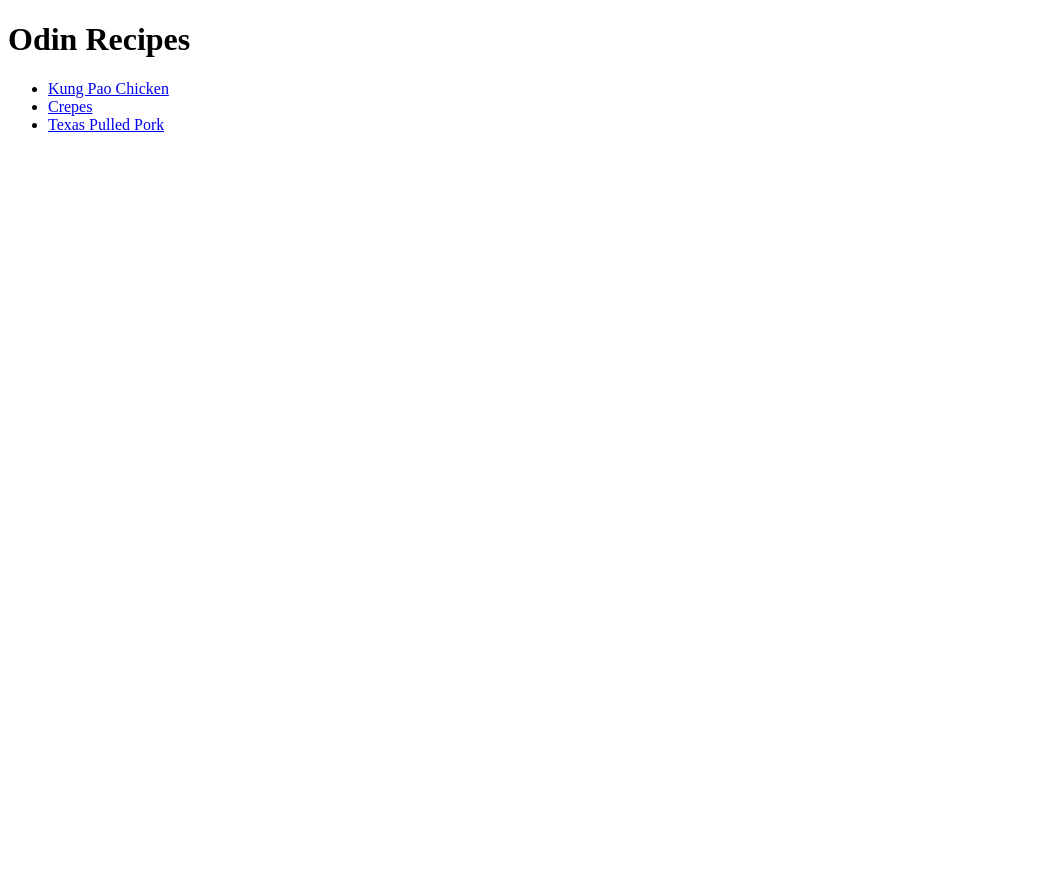
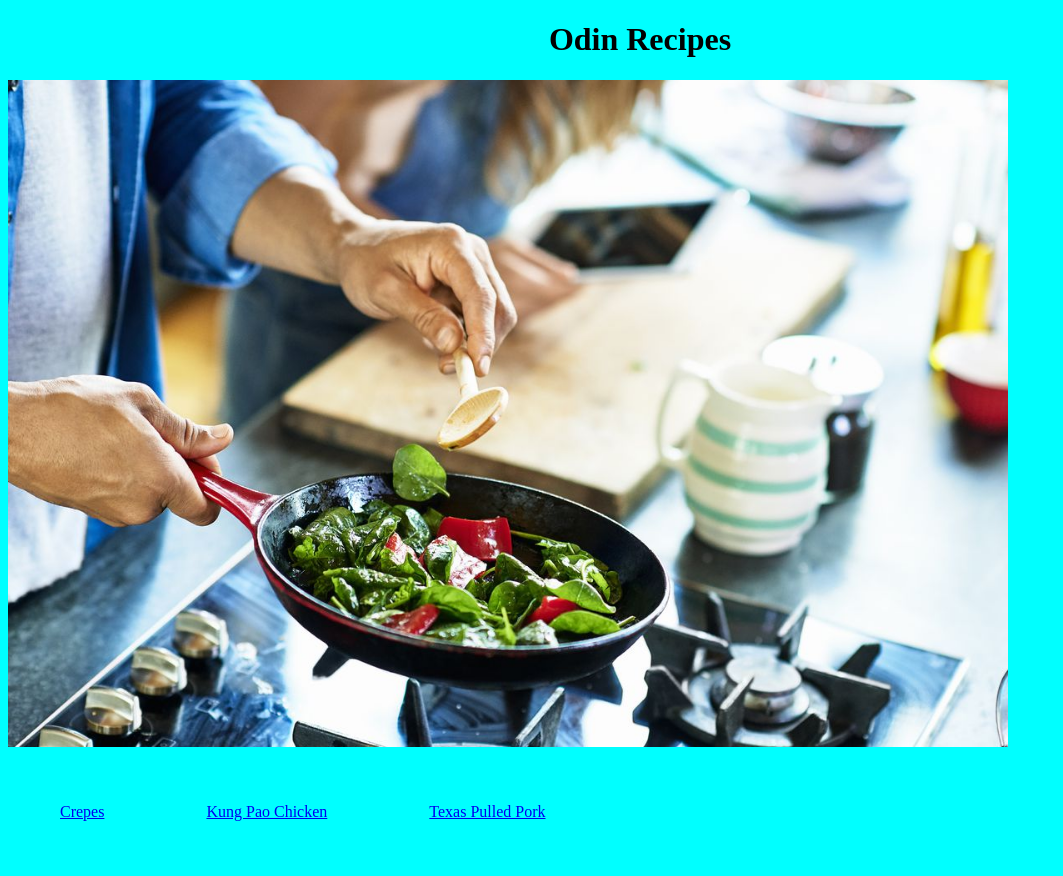
Before and after one commit to simpyb761/odin-recipes, a plain HTML site: page index.html in a window 1280 px wide. Shown: the whole page, without its empty margins (0-1063 px from the left). Before the commit the page ends 800 px from the top, so only its background shows below. Drawn offline with Linux system fonts and the light colour scheme.

Commit message:
Add css styling to index

```diff
--- a/index.html
+++ b/index.html
@@ -3,14 +3,23 @@
     <head>
         <meta charset="utf-8">
         <title>Odin Recipes</title>
-        <link rel="stylessheet" href="styles/index.css">
+        <link rel="stylesheet" href="styles/index-style.css">
     </head>
     <body>
         <h1>Odin Recipes</h1>
-        <ul>
-            <li><a href="recipes/kung-pao.html">Kung Pao Chicken</a></li>
-            <li><a href="recipes/crepes.html">Crepes</a></li>
-            <li><a href="recipes/pulled-pork.html">Texas Pulled Pork</a></li>
-        </ul>
+        <img src="img/cooking.jpg" alt="A man cooking">
+        <table>
+            <tr>
+                <td class="breakfast">
+                    <a href="recipes/crepes.html">Crepes</a>
+                </td>
+                <td class="chicken">
+                    <a href="recipes/kung-pao.html">Kung Pao Chicken</a>
+                </td>
+                <td class="pork">
+                    <a href="recipes/pulled-pork.html">Texas Pulled Pork</a>
+                </td>
+            </tr>
+        </table>
     </body>
 </html>
--- /dev/null
+++ b/styles/index-style.css
@@ -0,0 +1,27 @@
+table .breakfast{
+    width: fit-content;
+    color: antiquewhite;
+    padding: 50px;
+}
+.chicken{
+    width: fit-content;
+    padding: 50px;
+    margin: auto;
+}
+.pork{
+    width: fit-content;
+    padding: 50px;
+}
+body{
+    background-color: aqua;
+}
+h1{
+    margin-left: auto;
+    margin-right: auto;
+    width: fit-content;
+}
+img{
+    width: 1000px;
+    height: auto;
+    text-align: center;
+}
```
Also changed, not shown: recipes/kung-pao.html (+1 -1 lines), img/cooking.jpg (added), styles/kung-style.css (renamed from styles/kung-styles.css).
